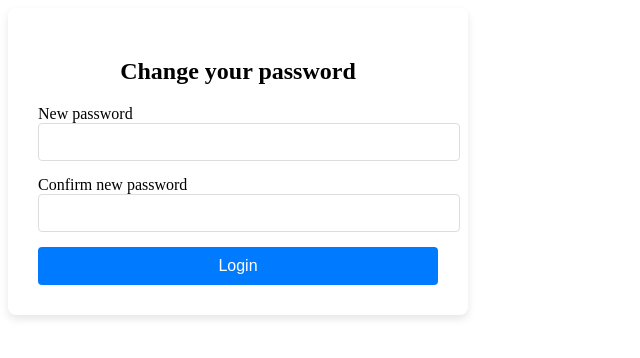
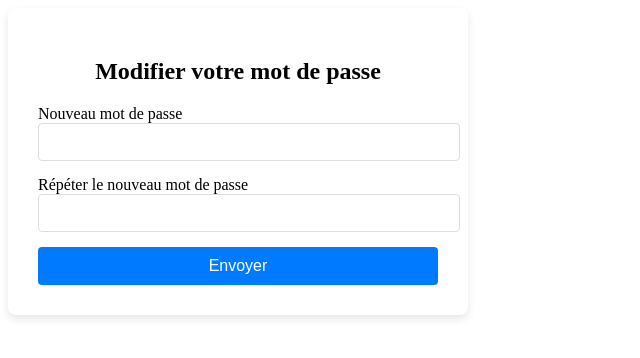
Before and after one commit to Paul-PIA/simr-frontend, a Next.js app: page /PasswordChange in a window 1280 px wide. Shown: the top 358 px of the page, without its empty margins (0-640 px from the left). Built offline with nearby package versions, Linux system fonts and the light colour scheme; no server answers.

Commit message:
débuggage et commentaires

```diff
--- a/contents/AffichageCommentaires.js
+++ b/contents/AffichageCommentaires.js
@@ -3,7 +3,7 @@ import { apiClient } from "../services/api";
 
 export default function AffichageCommentaires ({comments, children,getComments,self,selectedDealer,orgConRights,columnDefs,orgUsers,handleViewCell}){
 
-  const Reply=(comment)=>{
+  const Reply=(comment)=>{ //Répondre à un autre commentaire
     const commentText = window.prompt('Réponse: ');
     if (commentText){
       handleReply(comment,commentText)
@@ -38,7 +38,7 @@ const handleReply=async (comment,commentText)=>{
         data:{comment1:parent.id,comment2:child.id}
        });
       getComments()}
-    function AffichageEnfants ({parent}){
+    function AffichageEnfants ({parent}){ //Affiche les commentaires enfants du commentaire parent
         const styles = {
             button: {
               padding: '10px',
--- a/contents/ChangePassword.js
+++ b/contents/ChangePassword.js
@@ -5,7 +5,7 @@ export default function ChangePassword() {
   return (
     <div>
       <div className="change-form">
-        <h2>Change your password</h2>
+        <h2>Modifier votre mot de passe</h2>
         <form
   name="change"
   onSubmit={async (e) => {
@@ -13,23 +13,24 @@ export default function ChangePassword() {
     await apiRefresh();
     await apiClient({
       method: 'POST',
-      path: 'api/auth/password/change',
+      path: 'auth/password/change/',
       data: {
         new_password1: document.forms.change.new_password1.value,
         new_password2: document.forms.change.new_password2.value
       }
     });
+    window.location='/auth'
   }}
 >
           <label>
-            New password&nbsp;
+            Nouveau mot de passe&nbsp;
             <input type="password" name="new_password1" />
           </label>
           <label>
-            Confirm new password&nbsp;&nbsp;
+            Répéter le nouveau mot de passe&nbsp;&nbsp;
             <input type="password" name="new_password2" />
           </label>
-          <button type="submit">Login</button>
+          <button type="submit">Envoyer</button>
         </form>
 
       </div>
```
